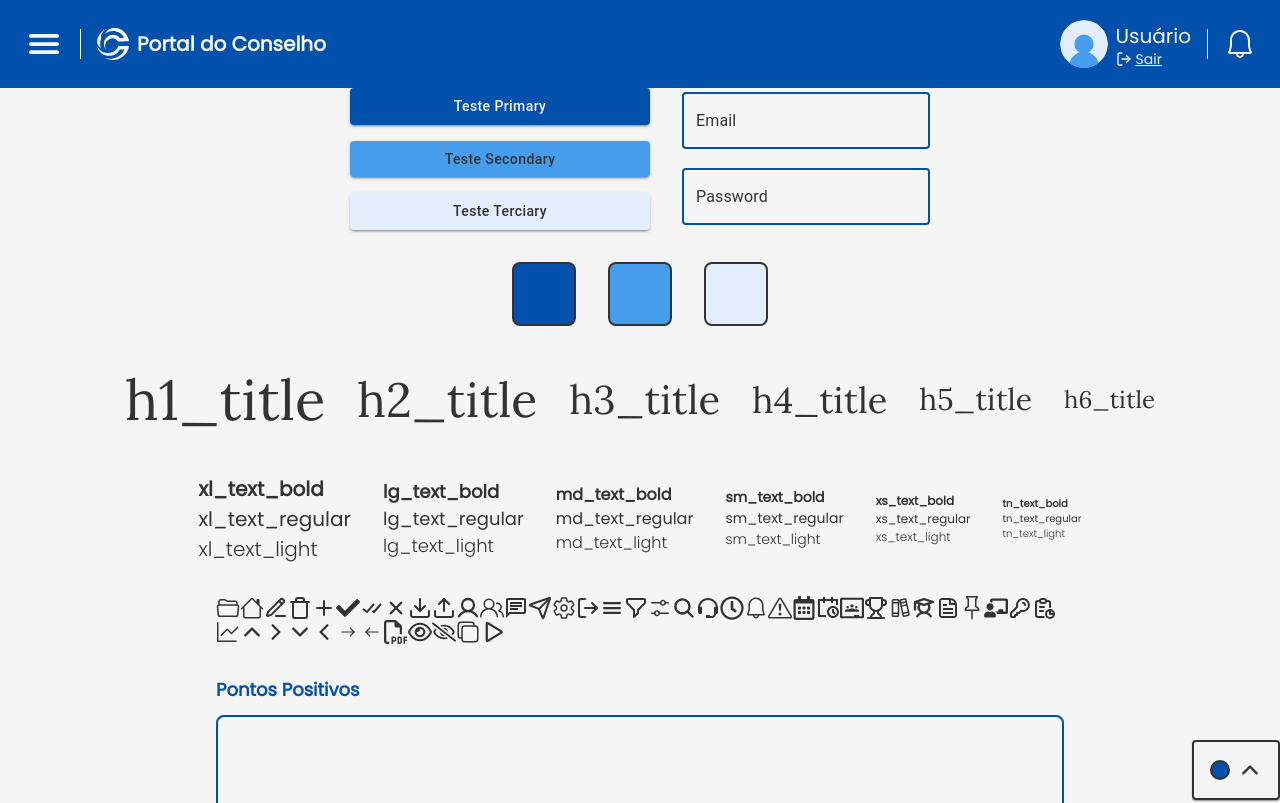
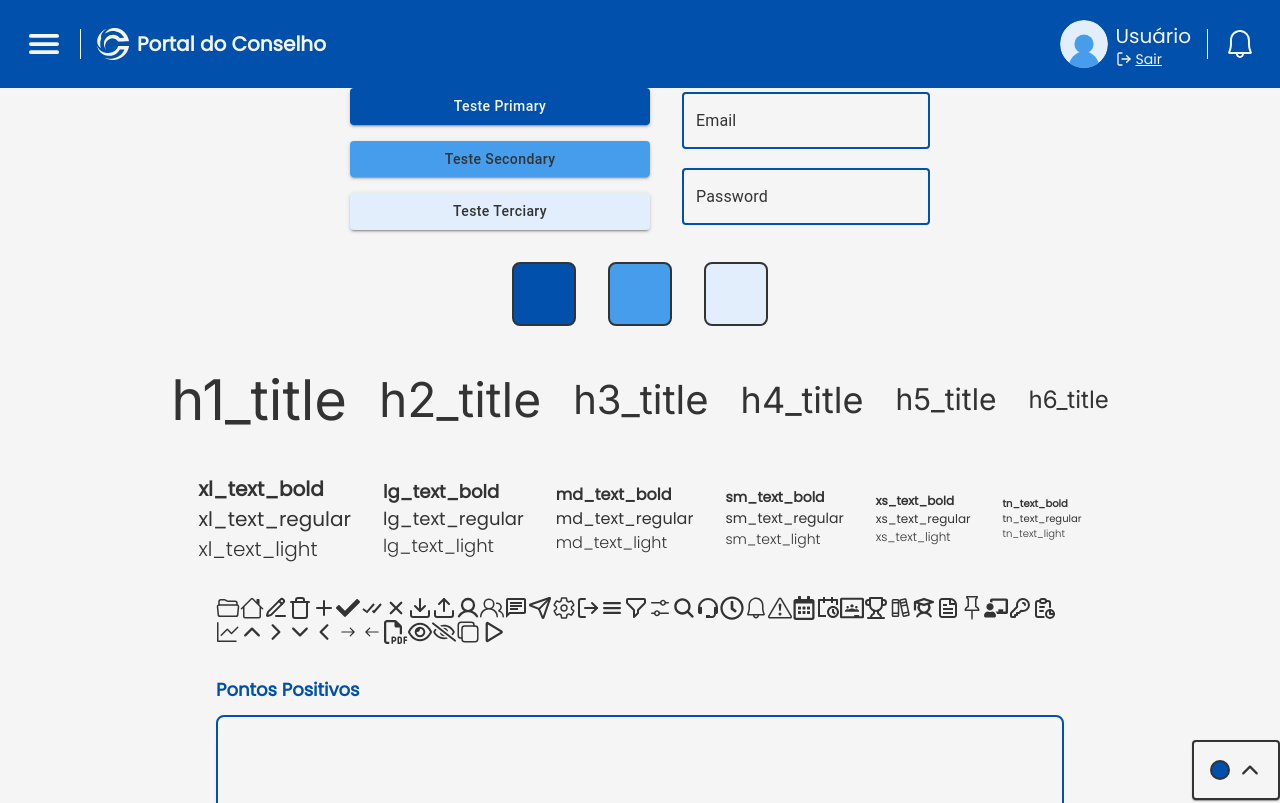
Before and after one commit to Hivqs79/Portal_do_Conselho, a Next.js app in the folder front/app/: page /components in a window 1280 px wide. Shown: the top 803 px of the page. Built offline with nearby package versions, Linux system fonts and the light colour scheme.

Commit message:
:construction: feat: Add functions to change the font family

```diff
--- a/front/app/components/table/TableRow.tsx
+++ b/front/app/components/table/TableRow.tsx
@@ -11,6 +11,7 @@ import TableButton from "./TableButton";
 import { IoClose } from "react-icons/io5";
 import { FaRegClock } from "react-icons/fa";
 import OpacityHex from "@/hooks/OpacityHex";
+import { Typography } from "@mui/material";
 
 interface TableRowProps {
   content: TableRowContent;
@@ -51,16 +52,16 @@ export default function TableRow({
           className={`${content.className} flex rounded-b-big justify-between items-center p-3 w-full`}
       >
           <td style={{ color: constrastColor }} className="flex-1">
-              <span>{content.turmaNome}</span>
+              <Typography variant="lg_text_regular">{content.turmaNome}</Typography>
           </td>
           {content.data && (
             <td style={{ color: constrastColor }} className="hidden md:flex-1 md:flex text-center lg:justify-center">
-                <span>{content.data}</span>
+                <Typography variant="lg_text_regular">{content.data}</Typography>
             </td>
           )}
           {content.horario && (
             <td style={{ color: constrastColor }} className="hidden lg:flex-1 lg:flex text-center justify-center">
-                <span>{content.horario}</span>
+                <Typography variant="lg_text_regular">{content.horario}</Typography>
             </td>
           )}
 
--- a/front/app/hooks/useTheme.tsx
+++ b/front/app/hooks/useTheme.tsx
@@ -50,6 +50,10 @@ interface ThemeContextType {
   getThemePallete: () => PossibleColors;
   changeFontSize: (multiplier: number) => void;
   getFontSize: () => number;
+  changeFontFamilyText: (fontFamilyText: string) => void;
+  getFontFamilyText: () => string;
+  changeFontFamilyTitle: (fontFamilyText: string) => void;
+  getFontFamilyTitle: () => string;
 }
 
 const ThemeContext = createContext<ThemeContextType | undefined>(undefined);
@@ -78,6 +82,8 @@ export const ThemeProviderContext = ({ children }: { children: ReactNode }) => {
   const getThemeMode = () => ThemeSettings.getThemeMode();
   const getThemePallete = (): PossibleColors => ThemeSettings.getThemePallete() as PossibleColors;
   const getFontSize = () => ThemeSettings.getFontSize();
+  const getFontFamilyText = () => ThemeSettings.getFontFamilyText();
+  const getFontFamilyTitle = () => ThemeSettings.getFontFamilyTitle();
 
   const reloadTheme = () => {
     setTheme(ThemeSettings.createThemePallete());
@@ -98,6 +104,16 @@ export const ThemeProviderContext = ({ children }: { children: ReactNode }) => {
 
   const changeFontSize = (multiplier: number) => {
     ThemeSettings.changeFontSize(multiplier);
+    reloadTheme();
+  };
+
+  const changeFontFamilyText = (fontFamilyText: string) => {
+    ThemeSettings.changeFontFamilyText(fontFamilyText);
+    reloadTheme();
+  };
+
+  const changeFontFamilyTitle = (fontFamilyText: string) => {
+    ThemeSettings.changeFontFamilyTitle(fontFamilyText);
     reloadTheme();
   };
 
@@ -143,6 +159,10 @@ export const ThemeProviderContext = ({ children }: { children: ReactNode }) => {
         getThemePallete,
         changeFontSize,
         getFontSize,
+        changeFontFamilyText,
+        getFontFamilyText,
+        changeFontFamilyTitle,
+        getFontFamilyTitle
       }}
     >
       {children}
--- a/front/app/package.json
+++ b/front/app/package.json
@@ -11,7 +11,11 @@
   "dependencies": {
     "@emotion/react": "^11.14.0",
     "@emotion/styled": "^11.14.0",
+    "@fontsource/inter": "^5.2.5",
+    "@fontsource/libre-baskerville": "^5.2.5",
     "@fontsource/lora": "^5.1.1",
+    "@fontsource/merriweather": "^5.2.6",
+    "@fontsource/montserrat": "^5.2.5",
     "@fontsource/poppins": "^5.1.1",
     "@mui/material": "^6.4.4",
     "next": "15.1.7",
--- a/front/app/theme/ThemeSettings.ts
+++ b/front/app/theme/ThemeSettings.ts
@@ -8,6 +8,10 @@ import { BrandColors, colors } from "./BrandColors";
 import "@fontsource/lora";
 import "@fontsource/poppins";
 import "@fontsource/poppins/300.css";
+import "@fontsource/montserrat";
+import "@fontsource/inter";
+import "@fontsource/merriweather";
+import "@fontsource/libre-baskerville";
 
 declare module "@mui/material/Button" {
   interface ButtonPropsColorOverrides {
@@ -136,6 +140,32 @@ export default class ThemeSettings {
     localStorage.setItem("fontMultiplier", multiplier.toString());
   }
 
+  public static getFontFamilyText() {
+    const fontFamilyText = localStorage.getItem("fontFamilyText");
+    if (!fontFamilyText) {
+      localStorage.setItem("fontFamilyText", "Poppins");
+      return "Poppins";
+    }
+    return fontFamilyText;
+  }
+
+  public static changeFontFamilyText(fontFamilyText: string) {
+    localStorage.setItem("fontFamilyText", fontFamilyText);
+  }
+
+  public static getFontFamilyTitle() {
+    const fontFamilyText = localStorage.getItem("fontFamilyTitle");
+    if (!fontFamilyText) {
+      localStorage.setItem("fontFamilyTitle", "Inter");
+      return "Inter";
+    }
+    return fontFamilyText;
+  }
+
+  public static changeFontFamilyTitle(fontFamilyText: string) {
+    localStorage.setItem("fontFamilyTitle", fontFamilyText);
+  }
+
 
   public static createThemePallete() {
     const themeBase = createTheme({});
@@ -148,6 +178,9 @@ export default class ThemeSettings {
     const fontSize = (baseSize: number) => {
       return `${baseSize * fontMultiplier}rem`;
     };
+
+    const fontFamilyText = this.getFontFamilyText();
+    const fontFamilyTitle = this.getFontFamilyTitle();
 
     return createTheme(themeBase, {
       breakpoints: {
@@ -185,140 +218,140 @@ export default class ThemeSettings {
       typography: {
         h1_title: {
           fontSize: fontSize(3.5),
-          fontFamily: "Lora",
+          fontFamily: fontFamilyTitle,
           color: this.getContrastThemeColor(),
         },
         h2_title: {
           fontSize: fontSize(3),
-          fontFamily: "Lora",
+          fontFamily: fontFamilyTitle,
           color: this.getContrastThemeColor(),
         },
         h3_title: {
           fontSize: fontSize(2.5),
-          fontFamily: "Lora",
+          fontFamily: fontFamilyTitle,
           color: this.getContrastThemeColor(),
         },
         h4_title: {
           fontSize: fontSize(2.25),
-          fontFamily: "Lora",
+          fontFamily: fontFamilyTitle,
           color: this.getContrastThemeColor(),
         },
         h5_title: {
           fontSize: fontSize(1.875),
-          fontFamily: "Lora",
+          fontFamily: fontFamilyTitle,
           color: this.getContrastThemeColor(),
         },
         h6_title: {
           fontSize: fontSize(1.5),
-          fontFamily: "Lora",
+          fontFamily: fontFamilyTitle,
           color: this.getContrastThemeColor(),
         },
         xl_text_light: {
           fontSize: fontSize(1.25),
           fontWeight: 300,
-          fontFamily: "Poppins",
+          fontFamily: fontFamilyText,
           color: this.getContrastThemeColor(),
         },
         xl_text_regular: {
           fontSize: fontSize(1.25),
           fontWeight: 400,
-          fontFamily: "Poppins",
+          fontFamily: fontFamilyText,
           color: this.getContrastThemeColor(),
         },
         xl_text_bold: {
           fontSize: fontSize(1.25),
           fontWeight: 700,
-          fontFamily: "Poppins",
+          fontFamily: fontFamilyText,
           color: this.getContrastThemeColor(),
         },
         lg_text_light: {
           fontSize: fontSize(1.125),
           fontWeight: 300,
-          fontFamily: "Poppins",
+          fontFamily: fontFamilyText,
           color: this.getContrastThemeColor(),
         },
         lg_text_regular: {
           fontSize: fontSize(1.125),
           fontWeight: 400,
-          fontFamily: "Poppins",
+          fontFamily: fontFamilyText,
           color: this.getContrastThemeColor(),
         },
         lg_text_bold: {
           fontSize: fontSize(1.125),
           fontWeight: 700,
-          fontFamily: "Poppins",
+          fontFamily: fontFamilyText,
           color: this.getContrastThemeColor(),
         },
         md_text_light: {
           fontSize: fontSize(1),
           fontWeight: 300,
-          fontFamily: "Poppins",
+          fontFamily: fontFamilyText,
           color: this.getContrastThemeColor(),
         },
         md_text_regular: {
           fontSize: fontSize(1),
           fontWeight: 400,
-          fontFamily: "Poppins",
+          fontFamily: fontFamilyText,
           color: this.getContrastThemeColor(),
         },
         md_text_bold: {
           fontSize: fontSize(1),
           fontWeight: 700,
-          fontFamily: "Poppins",
+          fontFamily: fontFamilyText,
           color: this.getContrastThemeColor(),
         },
         sm_text_light: {
           fontSize: fontSize(0.875),
           fontWeight: 300,
-          fontFamily: "Poppins",
+          fontFamily: fontFamilyText,
           color: this.getContrastThemeColor(),
         },
         sm_text_regular: {
           fontSize: fontSize(0.875),
           fontWeight: 400,
-          fontFamily: "Poppins",
+          fontFamily: fontFamilyText,
           color: this.getContrastThemeColor(),
         },
         sm_text_bold: {
           fontSize: fontSize(0.875),
           fontWeight: 700,
-          fontFamily: "Poppins",
+          fontFamily: fontFamilyText,
           color: this.getContrastThemeColor(),
         },
         xs_text_light: {
           fontSize: fontSize(0.75),
           fontWeight: 300,
-          fontFamily: "Poppins",
+          fontFamily: fontFamilyText,
           color: this.getContrastThemeColor(),
         },
         xs_text_regular: {
           fontSize: fontSize(0.75),
           fontWeight: 400,
-          fontFamily: "Poppins",
+          fontFamily: fontFamilyText,
           color: this.getContrastThemeColor(),
         },
         xs_text_bold: {
           fontSize: fontSize(0.75),
           fontWeight: 700,
-          fontFamily: "Poppins",
+          fontFamily: fontFamilyText,
           color: this.getContrastThemeColor(),
         },
         tn_text_light: {
           fontSize: fontSize(0.625),
           fontWeight: 300,
-          fontFamily: "Poppins",
+          fontFamily: fontFamilyText,
           color: this.getContrastThemeColor(),
         },
         tn_text_regular: {
           fontSize: fontSize(0.625),
           fontWeight: 400,
-          fontFamily: "Poppins",
+          fontFamily: fontFamilyText,
           color: this.getContrastThemeColor(),
         },
         tn_text_bold: {
           fontSize: fontSize(0.625),
           fontWeight: 700,
-          fontFamily: "Poppins",
+          fontFamily: fontFamilyText,
           color: this.getContrastThemeColor(),
         },
       },
```
Also changed, not shown: front/app/app/configurations/page.tsx (+42 -9 lines), 2 other files (tests, documents, lock files or other folders).
